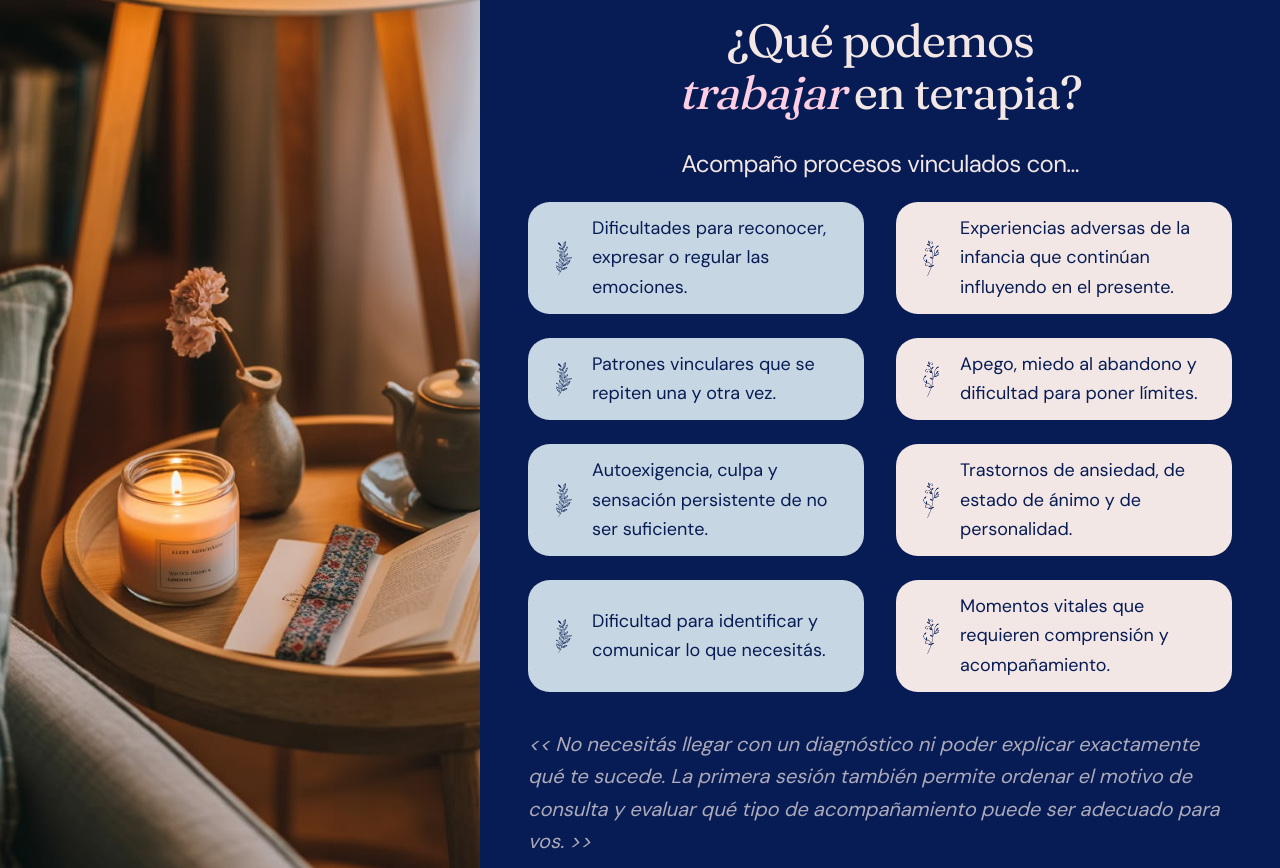
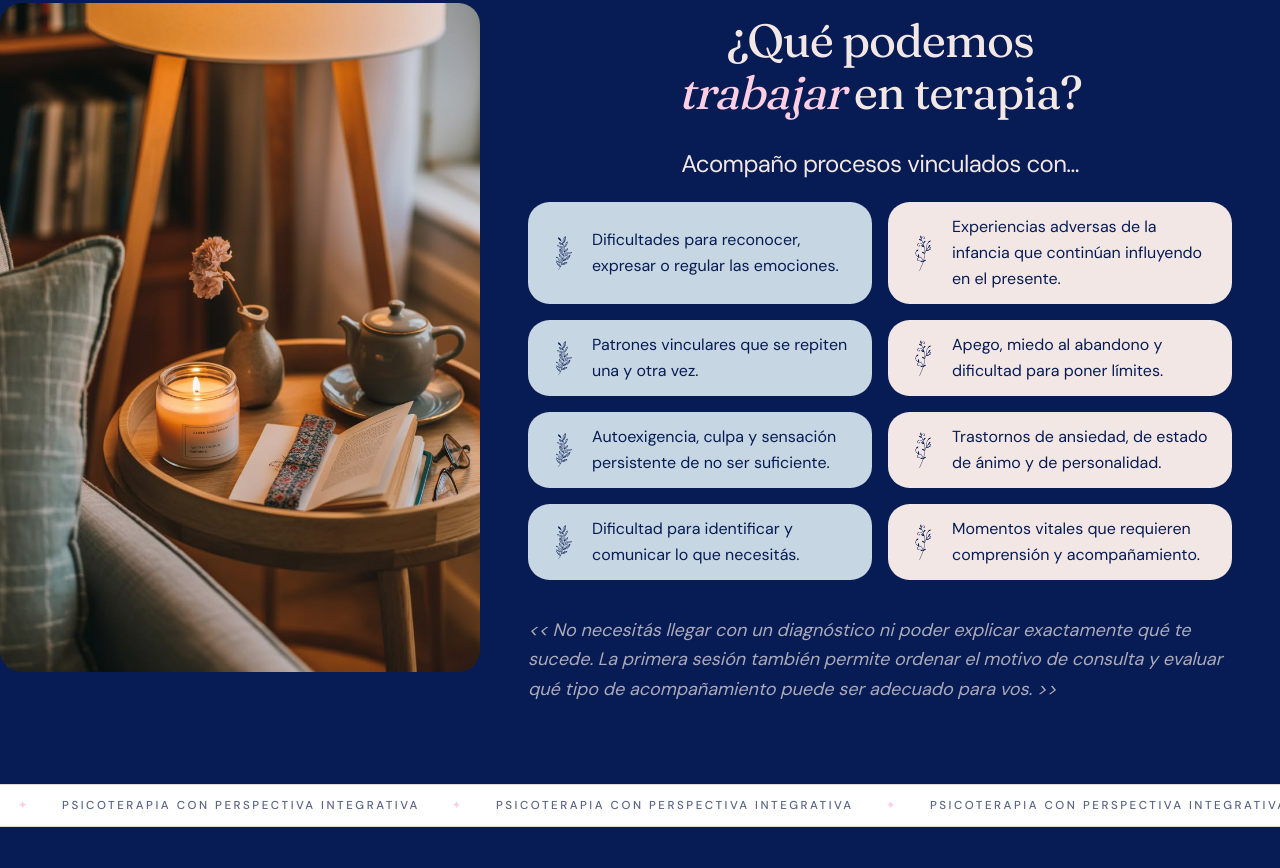
Before and after one commit to AlterManu/luciaindo-rebrand, a Next.js app: page / in a window 1280 px wide. Shown: the part 1852-2720 px from the top of the page. Built offline with nearby package versions, Linux system fonts and the light colour scheme.

Commit message:
feat: topics - css adjustments

```diff
--- a/components/home/consultation-topics.tsx
+++ b/components/home/consultation-topics.tsx
@@ -19,9 +19,10 @@ const imageSrcB = "/images/leaves-2.png";
 export function ConsultationTopics() {
   return (
     <section id="motivos">
-      <div className="grid lg:grid-cols-[0.75fr_1.25fr]">
+      <div className="bg-secondary flex justify-center">
+        <div className="w-full grid justify-center items-center xl:grid-cols-[0.75fr_1.25fr] xl:max-w-7xl">
           {/* Image column */}
-        <div className="relative h-[60vh] lg:h-full">
+          <div className="relative w-screen h-[60vh] lg:h-[75vh] xl:h-3/4 xl:w-auto overflow-hidden xl:rounded-2xl">
             <Image
               src="/images/work.jpg"
               alt="Espacio de trabajo"
@@ -32,7 +33,7 @@ export function ConsultationTopics() {
           </div>
 
           {/* Checklist column */}
-        <div className="bg-secondary px-6 py-16 text-secondary-foreground lg:px-12 lg:py-20">
+          <div className="mx-auto flex flex-col justify-center max-w-lg md:max-w-2xl lg:max-w-4xl xl:max-w-7xl px-6 py-16 text-secondary-foreground lg:px-12 lg:py-20">
             <span className="text-[0.72rem] xl:text-base font-medium uppercase tracking-[0.24em] text-secondary-foreground/60 block w-full text-center">
               Motivos de consulta
             </span>
@@ -46,7 +47,7 @@ export function ConsultationTopics() {
               Acompaño procesos vinculados con...
             </h3>
 
-          <ul className="mt-6 grid gap-x-8 gap-y-6 sm:grid-cols-2">
+            <ul className="mt-6 grid gap-x-8 gap-y-6 lg:gap-x-4 lg:gap-y-4 sm:grid-cols-2">
               {topics.map((topic, i) => (
                 <li
                   key={i}
@@ -57,16 +58,17 @@ export function ConsultationTopics() {
                     className="h-10 w-10"
                     alt="hojas"
                   />
-                <span className="text-sm md:text-lg xl:text-lg text-pretty leading-relaxed text-secondary">
+                  <span className="text-sm md:text-base text-pretty leading-relaxed text-secondary">
                     {topic}
                   </span>
                 </li>
               ))}
             </ul>
 
-          <p className="mt-9 text-sm md:text-lg lg:text-xl text-pretty leading-relaxed text-secondary-foreground/70 italic">
+            <p className="mt-9 text-sm md:text-base lg:text-lg text-pretty leading-relaxed text-secondary-foreground/70 italic">
               {`<< No necesitás llegar con un diagnóstico ni poder explicar exactamente qué te sucede. La primera sesión también permite ordenar el motivo de consulta y evaluar qué tipo de acompañamiento puede ser adecuado para vos. >>`}
             </p>
+          </div>
         </div>
       </div>
 
```
Lines whose indentation alone changed are shown as unchanged.
